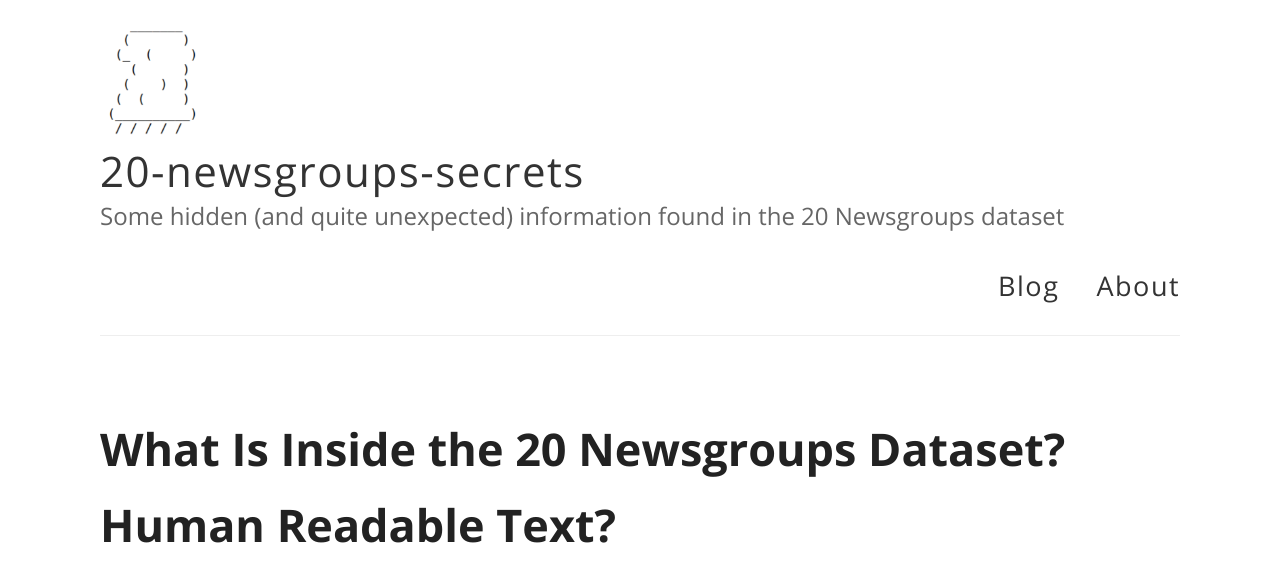
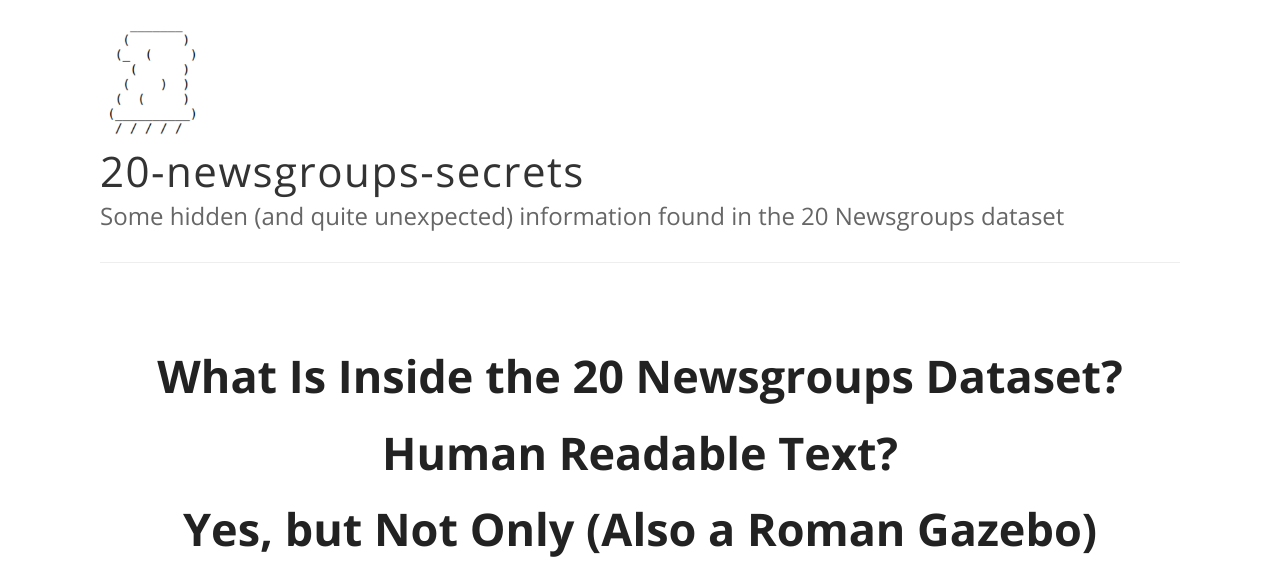
Before and after one commit to Alvant/20-newsgroups-secrets, a Jekyll site: the page built from index.html, in a window 1280 px wide. Shown: the top 570 px of the page. Built offline with Jekyll 4.4.1, drawn with Linux system fonts in a browser that asks for light colours; grey boxes are pictures that could not be loaded.

Commit message:
remove nav, add description for github icon, center title on index page

```diff
--- a/_includes/svg-icons.html
+++ b/_includes/svg-icons.html
@@ -2,7 +2,7 @@
 {% if site.footer-links.email %}<a href="mailto:{{ site.footer-links.email }}"><i class="svg-icon email"></i></a>{% endif %}
 {% if site.footer-links.facebook %}<a href="https://www.facebook.com/{{ site.footer-links.facebook }}"><i class="svg-icon facebook"></i></a>{% endif %}
 {% if site.footer-links.flickr %}<a href="https://www.flickr.com/{{ site.footer-links.flickr }}"><i class="svg-icon flickr"></i></a>{% endif %}
-{% if site.footer-links.github %}<a href="https://github.com/{{ site.footer-links.github }}"><i class="svg-icon github"></i></a>{% endif %}
+{% if site.footer-links.github %}<a href="https://github.com/{{ site.footer-links.github }}">GitHub Repo <i class="svg-icon github"></i></a>{% endif %}
 {% if site.footer-links.instagram %}<a href="https://instagram.com/{{ site.footer-links.instagram }}"><i class="svg-icon instagram"></i></a>{% endif %}
 {% if site.footer-links.linkedin %}<a href="https://www.linkedin.com/in/{{ site.footer-links.linkedin }}"><i class="svg-icon linkedin"></i></a>{% endif %}
 {% if site.footer-links.pinterest %}<a href="https://www.pinterest.com/{{ site.footer-links.pinterest }}"><i class="svg-icon pinterest"></i></a>{% endif %}
--- a/_layouts/default.html
+++ b/_layouts/default.html
@@ -26,10 +26,10 @@
             <p class="site-description">{{ site.description }}</p>
           </div>
 
-          <nav>
+          <!-- <nav>
             <a href="{{ site.baseurl }}/">Blog</a>
             <a href="{{ site.baseurl }}/about">About</a>
-          </nav>
+          </nav> -->
         </header>
       </div>
     </div>
--- a/index.html
+++ b/index.html
@@ -6,7 +6,7 @@ layout: default
   {% for post in site.posts %}
     <article class="post">
 
-      <h1><a href="{{ site.baseurl }}{{ post.url }}" style="text-align: center;">{{ post.title }}</a></h1>
+      <h1 style="text-align: center;"><a href="{{ site.baseurl }}{{ post.url }}">{{ post.title }}</a></h1>
 
       <!-- <div class="entry">
         {{ post.excerpt }}
```
